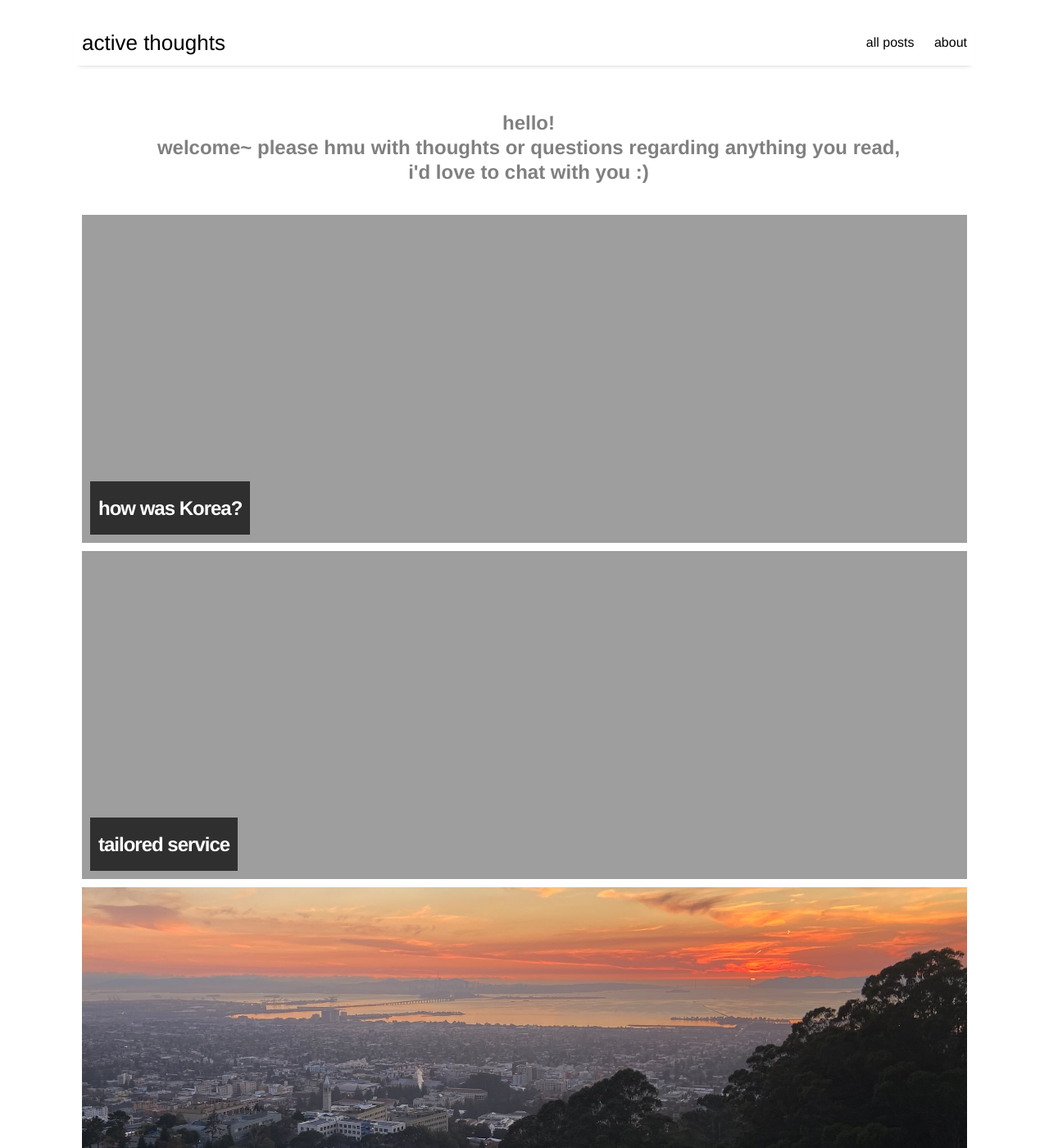
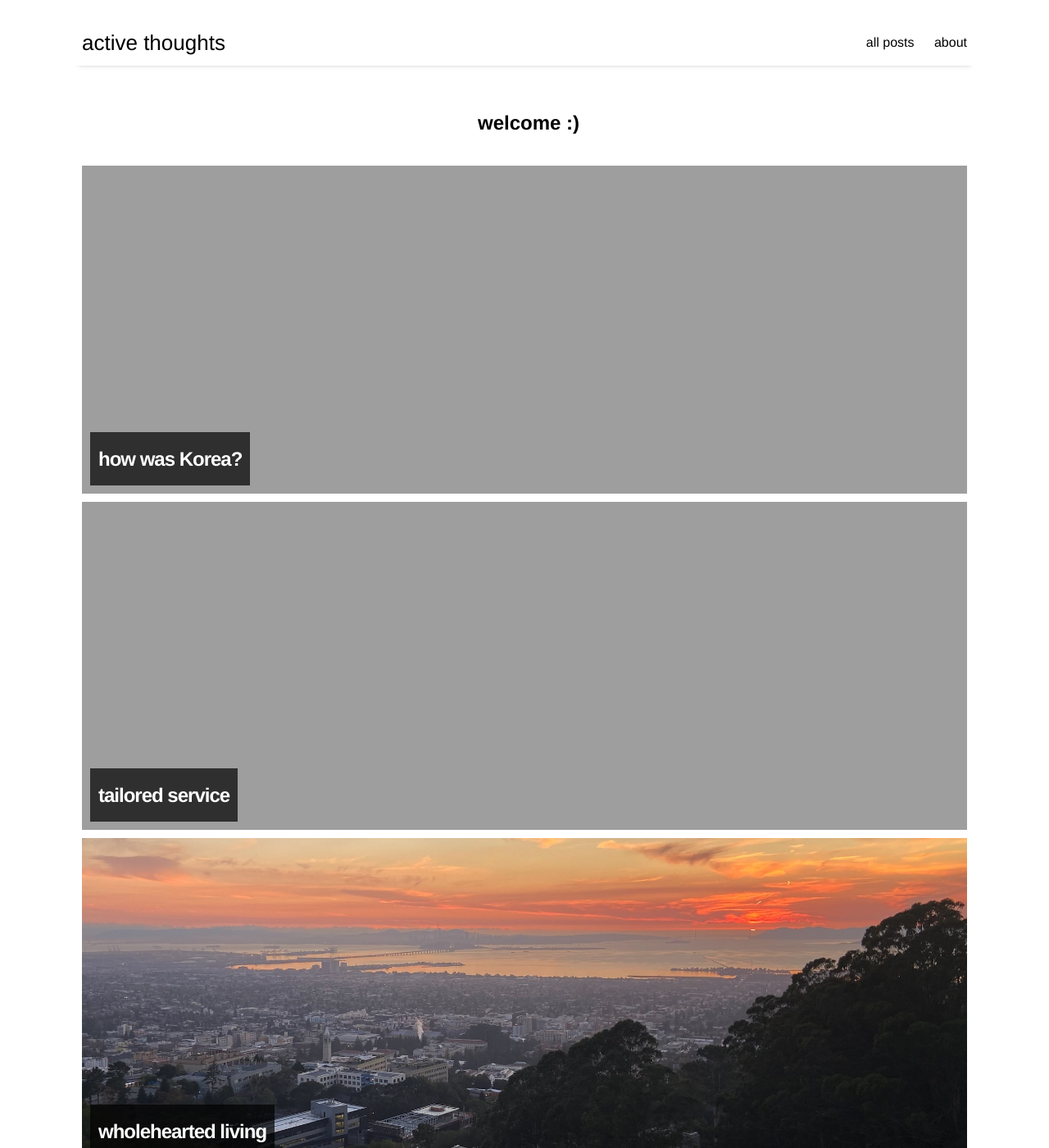
Before and after one commit to thoughtshso/blog, a Jekyll site: the page built from index.html, in a window 1280 px wide and 1400 px high. Shown: the whole window at 82% size. Built offline with Jekyll 4.4.1, drawn with Linux system fonts in a browser that asks for light colours; nearby versions of some CDN libraries; the list of posts is cut into pages by our own code.

Commit message:
[style] home page

```diff
--- a/_includes/masthead.html
+++ b/_includes/masthead.html
@@ -1,7 +1,5 @@
 <header class="masthead" >
   <div class="container">
-    <h2>hello! <br \>
-      welcome~ please hmu with thoughts or questions regarding anything you read, <br \>
-      i'd love to chat with you :)</h2>
+    <h2> welcome :)</h2>
   </div>
 </header>
--- a/_sass/_home.scss
+++ b/_sass/_home.scss
@@ -79,13 +79,12 @@
   text-align: center;
   vertical-align: middle;
   justify-content: center !important;
-  color: grey;
 }
 .masthead h2 span {
   display: inline-block;
   color: white;
   font: 1em;
-  font-weight: normal;
+  font-weight: thin;
   line-height: 1.15;
   letter-spacing: -1px;
   background: rgb(0, 0, 0); /* fallback color */
```
